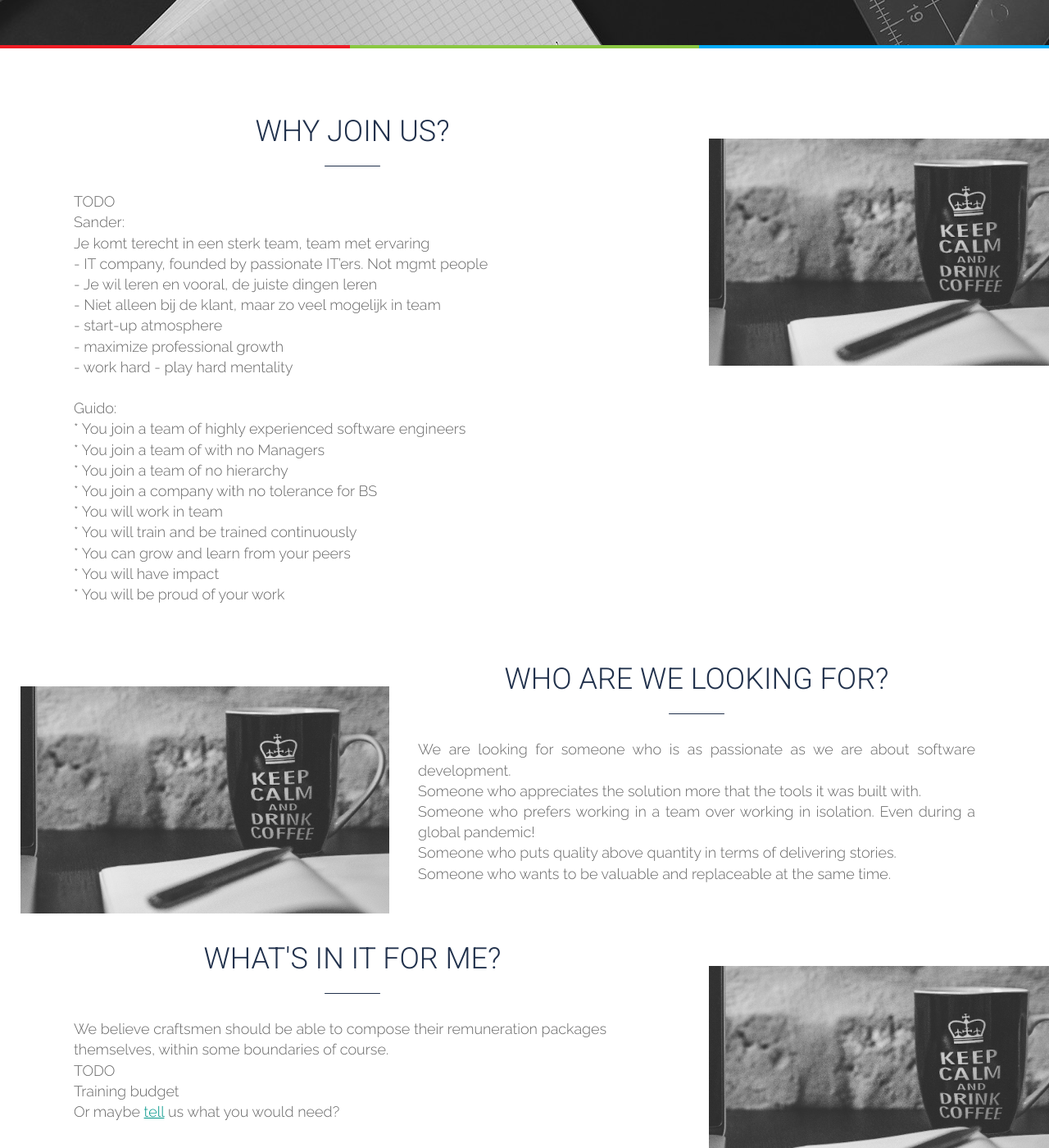
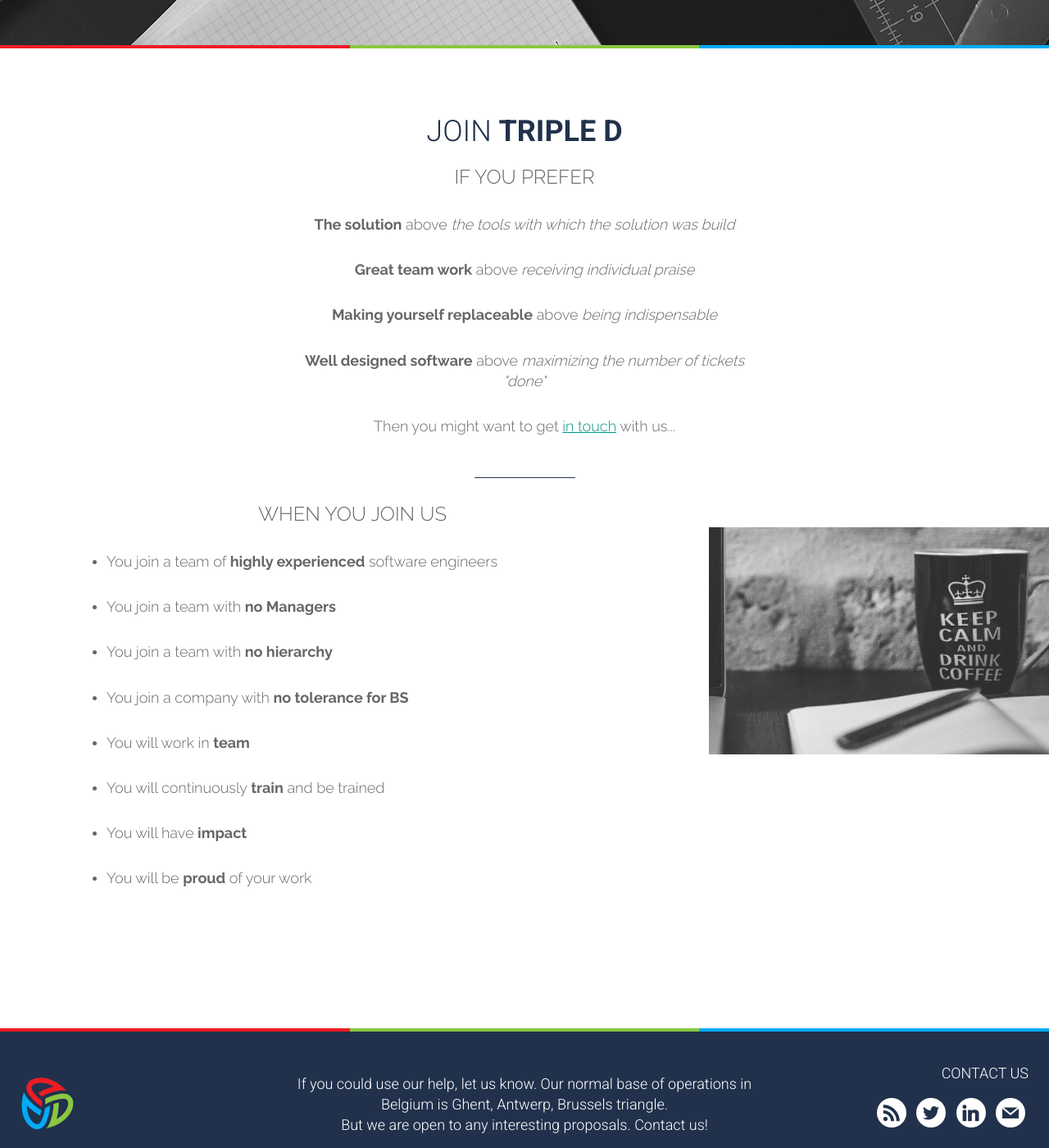
Before and after one commit to tripledio/tripledio.github.io, a Jekyll site: the page built from joinus/index.html, in a window 1280 px wide and 1400 px high, scrolled down 555 px. Shown: the whole window at 82% size. Built offline with Jekyll 4.4.1, drawn with Linux system fonts in a browser that asks for light colours; comment, search, counter and statistics services are not loaded; some of the changed text lies outside the part shown.

Commit message:
Prep short join us to be released

```diff
--- a/joinus/index.html
+++ b/joinus/index.html
@@ -15,75 +15,41 @@
 <section id="Join Us" class="pt-2 pt-md-8 pb-md-10 pb-2 bg-white text-gray">
     <div class="container">
         <div class="row">
-			<div class="col-8 col-md-8 px-md-2 px-lg-8 mb-4">
-				<h2 class="h3 text-uppercase text-center">Why join us?</h2>
-				<hr class="slab center w-10 mt-2 mb-3">
-				<p>
-                    TODO
-                    <br>Sander:
-                    <br>Je komt terecht in een sterk team, team met ervaring
-                    <br>- IT company, founded by passionate IT’ers. Not mgmt people
-                    <br>- Je wil leren en vooral, de juiste dingen leren
-                    <br>-  Niet alleen bij de klant, maar zo veel mogelijk in team
-                    <br>- start-up atmosphere
-                    <br>- maximize professional growth
-                    <br>- work hard - play hard mentality
-
-                    <br><br>Guido:
-                    <br>* You join a team of highly experienced software engineers
-                    <br>* You join a team of with no Managers
-                    <br>* You join a team of no hierarchy
-                    <br>* You join a company with no tolerance for BS
-                    <br>* You will work in team
-                    <br>* You will train and be trained continuously
-                    <br>* You can grow and learn from your peers
-                    <br>* You will have impact
-                    <br>* You will be proud of your work</p>
-			</div>
-			<div class="col-4 col-md-4 py-3">
-				<img src="/img/spotlight/coaching/spotlight-mobile_2x.jpg" width="450px"  class="effects-img-scale"/>
+            <div class="col-12 col-md-10 col-lg-6 offset-0 offset-md-1 offset-lg-3 px-md-4 text-center">
+                <h2 class="h3 mb-2">Join <b>Triple D</b></h2>
             </div>
         </div>
         <div class="row">
-            <div class="col-4 col-md-4 py-3">
-                <img src="/img/spotlight/coaching/spotlight-mobile_2x.jpg" width="450px"  class="effects-img-scale"/>
-            </div>
-			<div class="col-8 col-md-8 px-md-2 px-lg-8 mb-4 text-justify">
-				<h2 class="h3 text-uppercase text-center">Who are we looking for?</h2>
-				<hr class="slab center w-10 mt-2 mb-3">
-				<p>We are looking for someone who is as passionate as we are about software development.<br>
-                Someone who appreciates the solution more that the tools it was built with.<br>
-                Someone who prefers working in a team over working in isolation. Even during a global pandemic!<br>
-                Someone who puts quality above quantity in terms of delivering stories.<br>
-                Someone who wants to be valuable and replaceable at the same time.
-                </p>
+            <div class="col-12 col-md-10 col-lg-6 offset-0 offset-md-1 offset-lg-3 px-md-4 text-center">
+                <p class="h5 text-uppercase text-center">If you prefer</p>
+                <p><b class="h6">The solution</b> above <i class="h6">the tools with which the solution was build</i></p>
+                <p><b class="h6">Great team work</b> above <i class="h6">receiving individual praise</i></p>
+                <p><b class="h6">Making yourself replaceable</b> above <i class="h6">being indispensable</i></p>
+                <p><b class="h6">Well designed software</b> above <i class="h6">maximizing the number of tickets "done"</i></p>
+                <p>Then you might want to get <a href="/contact/">in touch</a> with us...</p>
             </div>
         </div>
+        <hr class="slab center w-10 mt-2 mb-3">
         <div class="row">
             <div class="col-8 col-md-8 px-md-2 px-lg-8 mb-4">
-				<h2 class="h3 text-uppercase text-center">What's in it for me?</h2>
-				<hr class="slab center w-10 mt-2 mb-3">
-				<p>
-                    We believe craftsmen should be able to compose their remuneration packages themselves, within some boundaries of course.<br>
-                    TODO<br>
-                    Training budget<br>
-                    Or maybe <a href="/contact/">tell</a> us what you would need?
-                </p>
+                <p class="h5 text-uppercase text-center">When you join us</p>
+                <ul>
+                    <li><p>You join a team of <b>highly experienced</b> software engineers</p></li>
+                    <li><p>You join a team with <b>no Managers</b></p></li>
+                    <li><p>You join a team with <b>no hierarchy</b></p></li>
+                    <li><p>You join a company with <b>no tolerance for BS</b></p></li>
+                    <li><p>You will work in <b>team</b></p></li>
+                    <li><p>You will continuously <b>train</b> and be trained</p></li>
+                    <li><p>You will have <b>impact</b></p></li>
+                    <li><p>You will be <b>proud</b> of your work</p></li>
+                </ul>
             </div>
             <div class="col-4 col-md-4 py-3">
-                <img src="/img/spotlight/coaching/spotlight-mobile_2x.jpg" width="450px"  class="effects-img-scale"/>
-            </div>
-		</div>
-        <div class="row justify-content-center">
-            <div class="col-10 text-center">
-                <p>
-                    TODO<br>
-                    Made up your mind? Or still in doubt: feel free to join us for a day to do some actual paid? pair programming. No strings attached! (link to contact page)
-                    Interested?
-                <p>
-
-                <p>Let's have a <a href="/contact/">chat</a>.</p>
+                <img src="/img/spotlight/coaching/spotlight-mobile_2x.jpg" width="450px" class="effects-img-scale"/>
             </div>
         </div>
     </div>
+
+
+    </div>
 </section>
```
Lines whose indentation alone changed are shown as unchanged.
